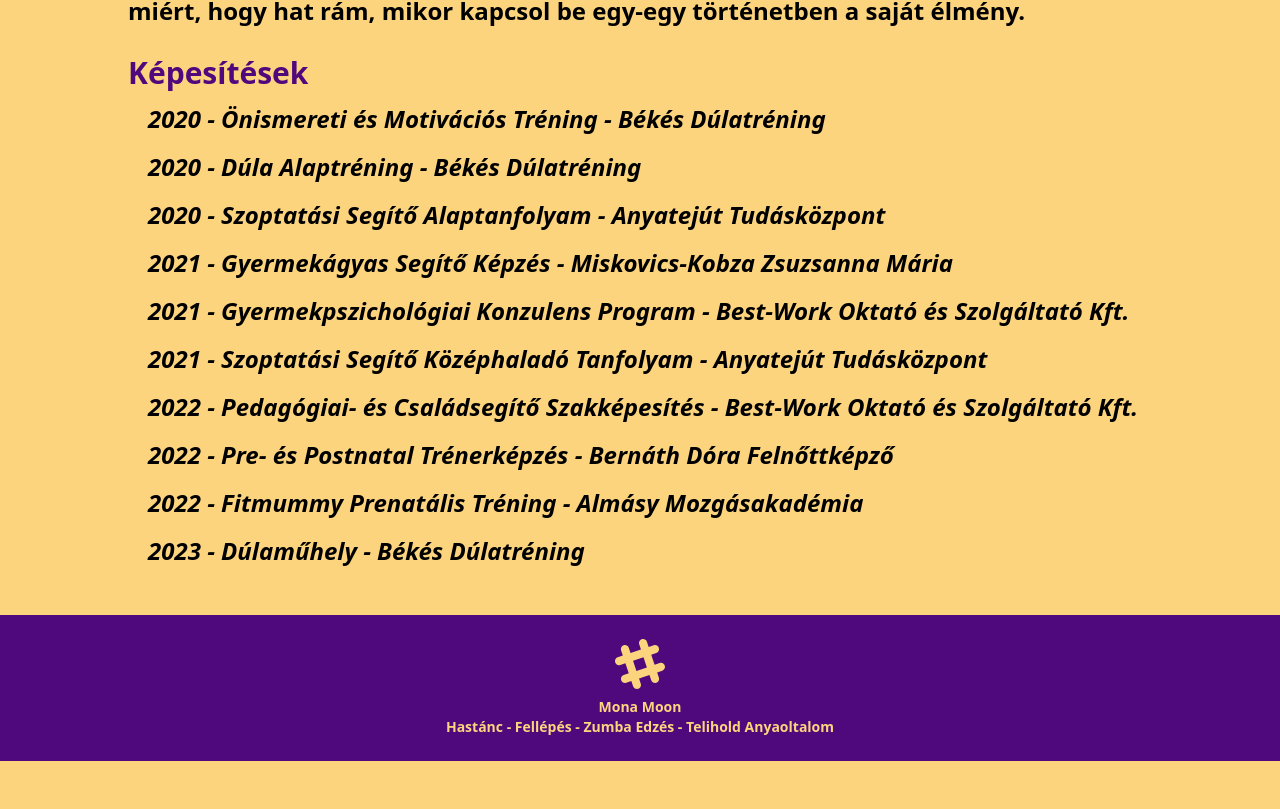
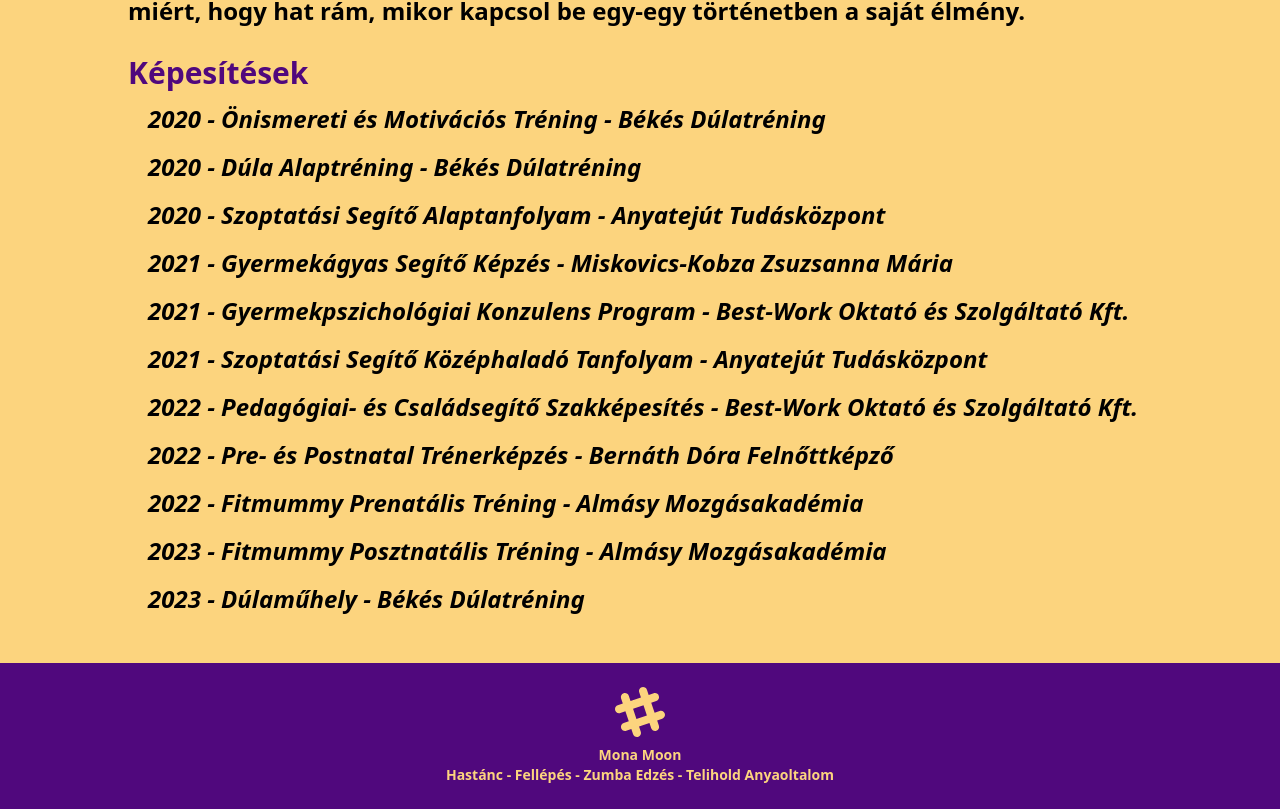
Before and after one commit to Venecaat/Mona-Moon, a React (Vite) app in the folder Frontend/: page /bemutatkozas/telihold-anyaoltalom in a window 1280 px wide. Shown: the part 1345-2154 px from the top of the page. Before the commit the page ends 2106 px from the top, so only its background shows below. Built offline with nearby package versions, Linux system fonts and the light colour scheme.

Commit message:
Frontend: Update qualifications in FullmoonMP intro page

```diff
--- a/Frontend/src/routes/introduction/FullmoonMP.jsx
+++ b/Frontend/src/routes/introduction/FullmoonMP.jsx
@@ -45,6 +45,7 @@
                     <li>2022 - Pedagógiai- és Családsegítő Szakképesítés - Best-Work Oktató és Szolgáltató Kft.</li>
                     <li>2022 - Pre- és Postnatal Trénerképzés - Bernáth Dóra Felnőttképző</li>
                     <li>2022 - Fitmummy Prenatális Tréning - Almásy Mozgásakadémia</li>
+                    <li>2023 - Fitmummy Posztnatális Tréning - Almásy Mozgásakadémia</li>
                     <li>2023 - Dúlaműhely - Békés Dúlatréning</li>
                 </ULParagraph>
             </div>
```
